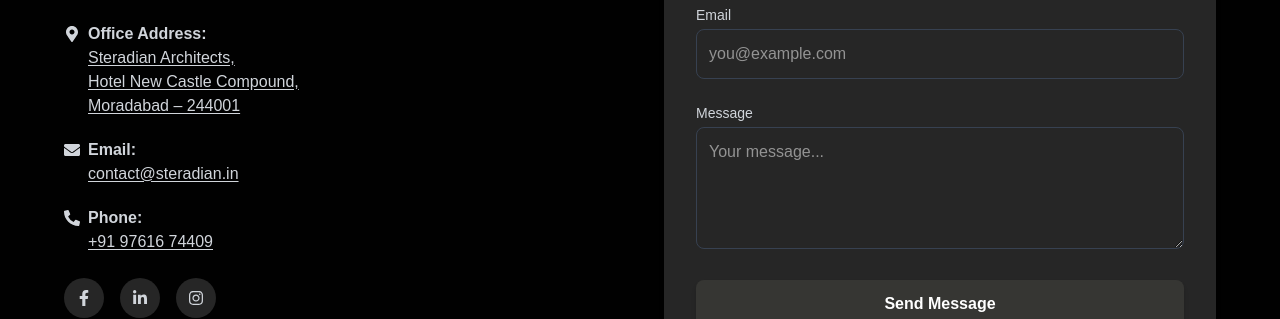
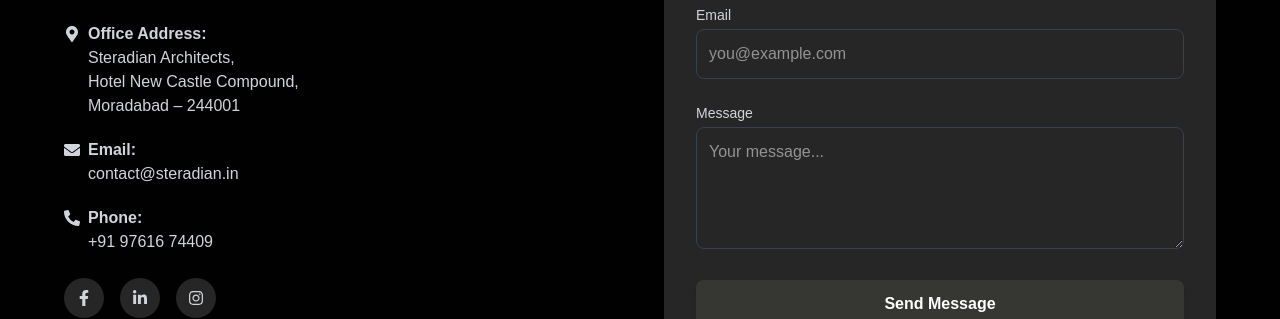
Before and after one commit to bhatnagar-afk/steradian, a Next.js app: page /contact in a window 1280 px wide. Shown: the part 262-581 px from the top of the page. Built offline with nearby package versions, Linux system fonts and the light colour scheme; no server answers.

Commit message:
feat: replace anchor tags with Link components for improved navigation

```diff
--- a/src/components/contact/contact-details.tsx
+++ b/src/components/contact/contact-details.tsx
@@ -1,6 +1,6 @@
 import * as fa from 'react-icons/fa'
 import { themes } from '@/config/theme'
-
+import Link from 'next/link'
 export default function ContactTextPage() {
   const themeConfig = themes.dark
 
@@ -22,16 +22,16 @@
           </p>
 
           <div className="pl-6">
-            <a
+            <Link
               href="https://www.google.com/maps?q=SteradianArchitects"
               target="_blank"
               rel="noopener noreferrer"
-              className="hover:text-white underline underline-offset-2 block"
+              className="hover:text-white block"
             >
               Steradian Architects,<br />
               Hotel New Castle Compound,<br />
               Moradabad – 244001
-            </a>
+            </Link>
           </div>
         </div>
 
@@ -43,12 +43,12 @@
           </p>
 
           <div className="pl-6">
-            <a
+            <Link
               href="mailto:contact@steradian.in"
-              className="hover:text-white underline underline-offset-2"
+              className="hover:text-white block"
             >
               contact@steradian.in
-            </a>
+            </Link>
           </div>
         </div>
 
@@ -60,39 +60,39 @@
           </p>
 
           <div className="pl-6">
-            <a
+            <Link
               href="tel:+919761674409"
-              className="hover:text-white underline underline-offset-2"
+              className="hover:text-white block"
             >
               +91 97616 74409
-            </a>
+            </Link>
           </div>
         </div>
       </div>
 
       {/* Social Links */}
       <div className="mt-6 flex space-x-4">
-        <a
+        <Link
           href={process.env.NEXT_PUBLIC_FACEBOOK_URL || '#'}
           className="p-3 rounded-full hover:opacity-80 transition"
           style={{ backgroundColor: themeConfig.cardBackground }}
         >
           <fa.FaFacebookF style={{ color: themeConfig.textMuted }} />
-        </a>
-        <a
+        </Link>
+        <Link
           href={process.env.NEXT_PUBLIC_LINKEDIN_URL || "#"}
           className="p-3 rounded-full hover:opacity-80 transition"
           style={{ backgroundColor: themeConfig.cardBackground }}
         >
           <fa.FaLinkedinIn style={{ color: themeConfig.textMuted }} />
-        </a>
-        <a
+        </Link>
+        <Link
           href={process.env.NEXT_PUBLIC_INSTAGRAM_URL || '#'}
           className="p-3 rounded-full hover:opacity-80 transition"
           style={{ backgroundColor: themeConfig.cardBackground }}
         >
           <fa.FaInstagram style={{ color: themeConfig.textMuted }} />
-        </a>
+        </Link>
       </div>
     </div>
   )
--- a/src/components/footer.tsx
+++ b/src/components/footer.tsx
@@ -53,7 +53,7 @@
             className="not-italic space-y-2"
           >
             <address className="not-italic text-sm">
-              <a
+              <Link
                 href="https://www.google.com/maps?q=SteradianArchitects"
                 target="_blank"
                 rel="noopener noreferrer"
@@ -64,13 +64,13 @@
                 Hotel New Castle Compound, <br />
                 Moradabad - 244001 <br />
                 Uttar Pradesh, India
-              </a>
+              </Link>
             </address>
             <p>
               Email:{' '}
-              <a href="mailto:contact@steradian.in" className="hover:underline">
+              <Link href="mailto:contact@steradian.in" className="hover:underline">
                 contact@steradian.in
-              </a>
+              </Link>
             </p>
             <p>Phone: +91 97616 74409</p>
           </address>
@@ -78,27 +78,27 @@
         <div>
           <h3 className="font-bold text-lg mb-2">Follow Us</h3>
           <div className="flex space-x-4">
-            <a
+            <Link
               href={process.env.NEXT_PUBLIC_INSTAGRAM_URL || "#"}
               aria-label="Instagram"
               style={{ color: themeConfig.text }}
             >
               <fa.FaInstagram />
-            </a>
-            <a
+            </Link>
+            <Link
               href={process.env.NEXT_PUBLIC_LINKEDIN_URL || "#"}
               aria-label="LinkedIn"
               style={{ color: themeConfig.text }}
             >
               <fa.FaLinkedin />
-            </a>
-            <a
+            </Link>
+            <Link
               href={process.env.NEXT_PUBLIC_FACEBOOK_URL || '#'}
               aria-label="Facebook"
               style={{ color: themeConfig.text }}
             >
               <fa.FaFacebookF />
-            </a>
+            </Link>
           </div>
         </div>
       </div>
--- a/src/components/home/hero-section.tsx
+++ b/src/components/home/hero-section.tsx
@@ -1,6 +1,6 @@
 import { SectionProps } from "@/objects/home-objects";
 import { themes, colors } from "@/config/theme";
-
+import Link from "next/link";
 export default function HomeHeroSection({ model }: { model: SectionProps }) {
   const themeConfig = model.section.theme === "dark" ? themes.dark : themes.light;
 
@@ -24,7 +24,7 @@
         {model.section.cta && model.section.cta.length > 0 && (
           <div className="mt-12 flex flex-wrap justify-center gap-8">
             {model.section.cta.map((ctaItem, idx) => (
-              <a
+              <Link
                 key={idx}
                 href={ctaItem.link}
                 style={{ backgroundColor: colors.primary }}
@@ -32,7 +32,7 @@
                    rounded-xl font-medium text-base shadow-md transition text-white hover:opacity-90"
               >
                 {ctaItem.text}
-              </a>
+              </Link>
             ))}
           </div>
         )}
```
